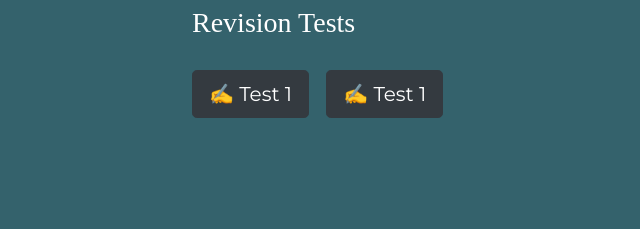
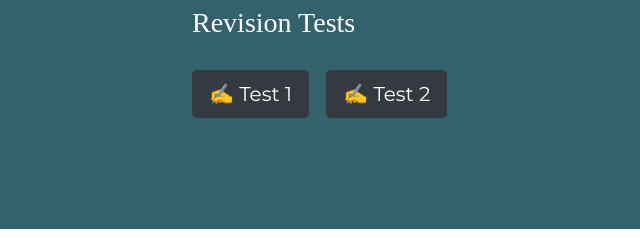
Before and after one commit to ITclub52DAGO/itclub52, a plain HTML site: page index.html in a window 1280 px wide. Shown: the part 319-559 px from the top of the page, 0-640 px from the left. Drawn offline with nearby package versions, Linux system fonts and the light colour scheme.

Commit message:
Update index.html

```diff
--- a/index.html
+++ b/index.html
@@ -47,7 +47,7 @@
           <h3>Revision Tests</h3>
           <a href="https://docs.google.com/forms/d/e/1FAIpQLSd1YkBcVvYwUbgrpD_yQ8RyUIIlwWRYxk1jUwg777--_an9Kw/viewform?usp=sf_link" class="btn btn-dark btn-lg download-button" role="button" aria-pressed="true">✍️ Test 1</a>
 
-           <a href="https://docs.google.com/forms/d/e/1FAIpQLSdjYgFhDIoGFikyBrjPb_68s5OUrkGinpdm8TcYq1SSiIF_2A/viewform" class="btn btn-dark btn-lg download-button" role="button" aria-pressed="true">✍️ Test 1</a>
+           <a href="https://docs.google.com/forms/d/e/1FAIpQLSdjYgFhDIoGFikyBrjPb_68s5OUrkGinpdm8TcYq1SSiIF_2A/viewform" class="btn btn-dark btn-lg download-button" role="button" aria-pressed="true">✍️ Test 2</a>
         </div>
 
 
```
